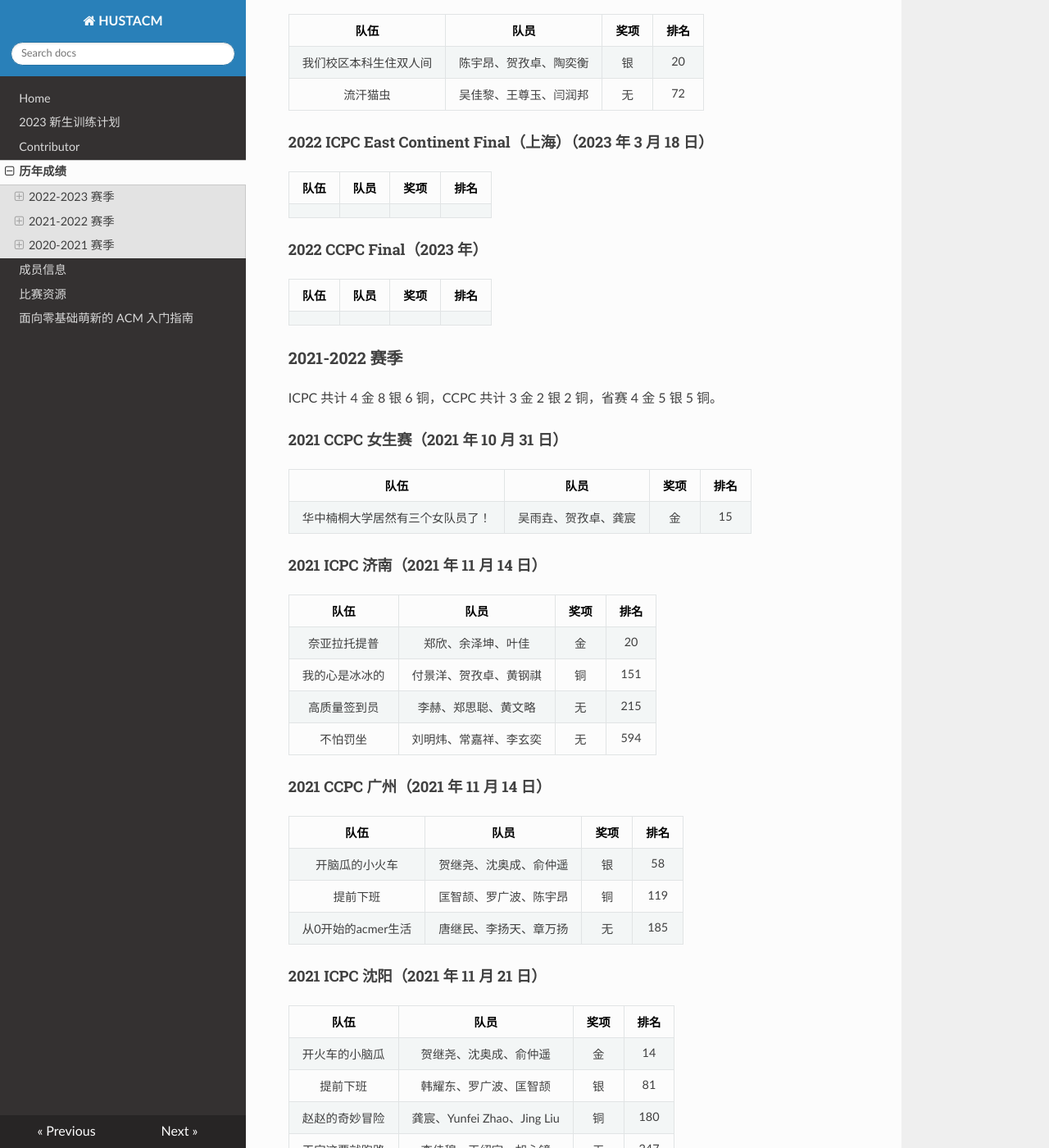
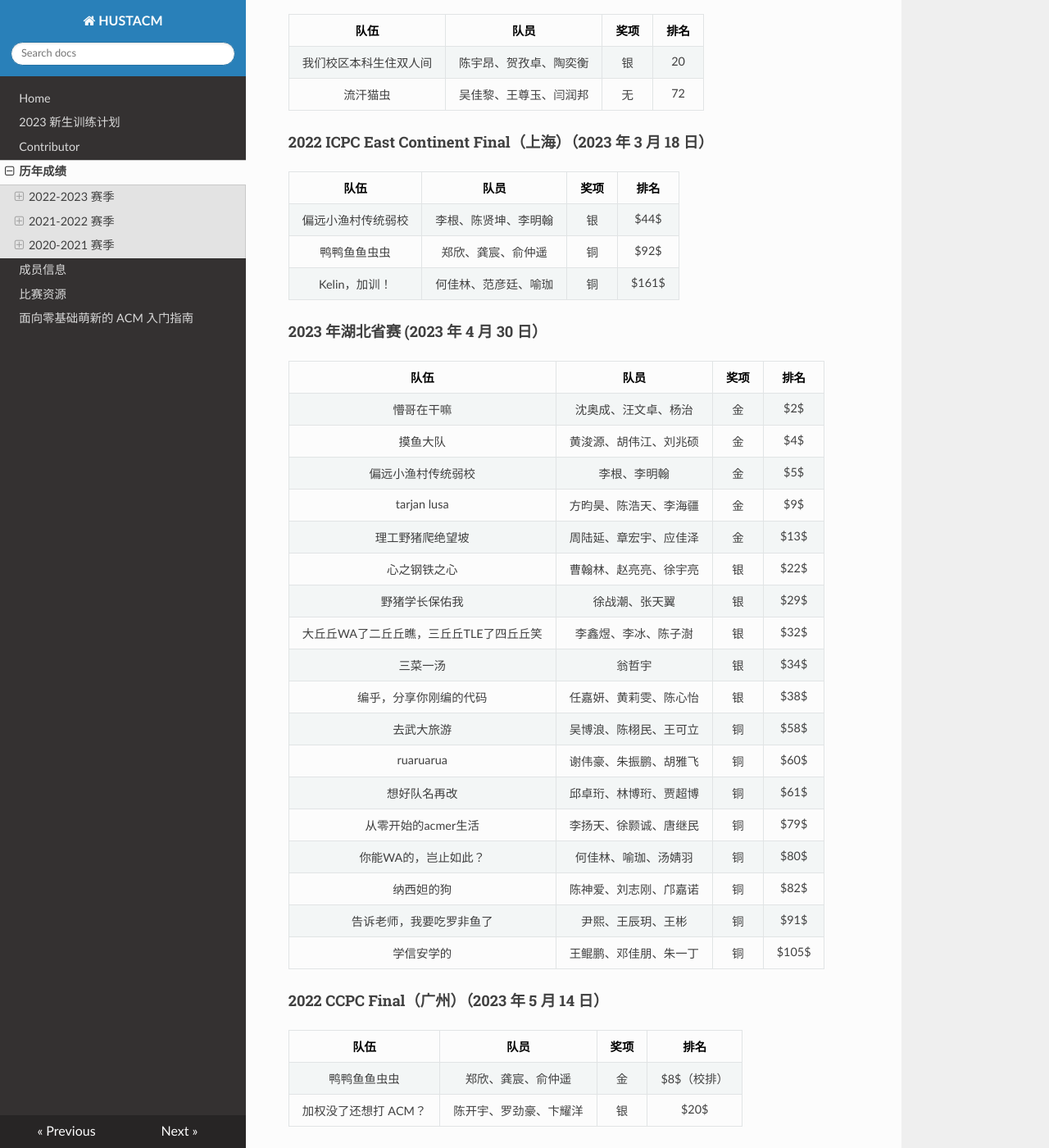
Before and after one commit to HUSTACM/hustacm.com, an MkDocs documentation site: the page built from docs/历年成绩.md, in a window 1280 px wide and 1400 px high, scrolled down 2934 px. Shown: the whole window at 82% size. Built offline with MkDocs 1.6.1, drawn with Linux system fonts in a browser that asks for light colours; nearby versions of some CDN libraries; some of the changed text lies outside the part shown.

Commit message:
2023 ECF CCPCF 以及同期比赛更新.md

```diff
--- a/docs/历年成绩.md
+++ b/docs/历年成绩.md
@@ -106,13 +106,57 @@ ICPC 共计 3 金 8 银 8 铜，CCPC 共计 3 金 5 银 1 铜。
 
 #### 2022 ICPC East Continent Final（上海）（2023 年 3 月 18 日）
 
-|   队伍   |   队员   |   奖项   |  排名 |
-| :----: | :----: | :----: |:----:|
+| 队伍 | 队员 | 奖项 | 排名 |
+| :--: | :--: | :--: | :--: |
+|偏远小渔村传统弱校|李根、陈贤坤、李明翰|银|$44$|
+|鸭鸭鱼鱼虫虫|郑欣、龚宸、俞仲遥|铜|$92$|
+|Kelin，加训！|何佳林、范彦廷、喻珈|铜|$161$|
 
-#### 2022 CCPC Final（2023 年）
+#### 2023 年湖北省赛 (2023 年 4 月 30 日）
 
-|   队伍   |   队员   |   奖项   |  排名 |
-| :----: | :----: | :----: |:----:|
+| 队伍 | 队员 | 奖项 | 排名 |
+| :--: | :--: | :--: | :--: |
+|     懵哥在干嘛     |  沈奥成、汪文卓、杨治  |  金  |$2$|
+|      摸鱼大队      | 黄浚源、胡伟江、刘兆硕 |  金  |$4$|
+| 偏远小渔村传统弱校 |      李根、李明翰      |  金  |$5$|
+|tarjan lusa|方昀昊、陈浩天、李海疆|金|$9$|
+|理工野猪爬绝望坡|周陆延、章宏宇、应佳泽|金|$13$|
+|心之钢铁之心|曹翰林、赵亮亮、徐宇亮|银|$22$|
+|野猪学长保佑我|徐战潮、张天翼|银|$29$|
+|大丘丘WA了二丘丘瞧，三丘丘TLE了四丘丘笑|李鑫煜、李冰、陈子澍|银|$32$|
+|三菜一汤|翁哲宇|银|$34$|
+|编乎，分享你刚编的代码|任嘉妍、黄莉雯、陈心怡|银|$38$|
+|去武大旅游|吴博浪、陈栩民、王可立|铜|$58$|
+|ruaruarua|谢伟豪、朱振鹏、胡雅飞|铜|$60$|
+|想好队名再改|邱卓珩、林博珩、贾超博|铜|$61$|
+|从零开始的acmer生活|李扬天、徐颢诚、唐继民|铜|$79$|
+|你能WA的，岂止如此？|何佳林、喻珈、汤婧羽|铜|$80$|
+|纳西妲的狗|陈神爱、刘志刚、邝嘉诺|铜|$82$|
+|告诉老师，我要吃罗非鱼了|尹熙、王辰玥、王彬|铜|$91$|
+|学信安学的|王鲲鹏、邓佳朋、朱一丁|铜|$105$|
+
+#### 2022 CCPC Final（广州）（2023 年 5 月 14 日）
+
+| 队伍 | 队员 | 奖项 | 排名 |
+| :--: | :--: | :--: | :--: |
+|鸭鸭鱼鱼虫虫|郑欣、龚宸、俞仲遥|金|$8$（校排）|
+|加权没了还想打 ACM？|陈开宇、罗劲豪、卞耀洋|银|$20$|
+
+#### 2022 ICPC 邀请赛（西安）（2023 年 5 月 14 日）
+
+| 队伍名             | 队员                   | 奖项 | 排名 |
+| ------------------ | ---------------------- | ---- | ---- |
+| 偏远小渔村传统弱校 | 李根、李明翰、陈贤坤   | 金   | $23$ |
+| 不会吧这都能过？   | 汪文卓、金城根、杨治   | 银   | $39$ |
+| 流泪猫猫虫         | 赵亮亮、曹翰林、徐宇亮 | 银   | $45$ |
+
+#### 2023 CCPC 广东省赛（深圳）（2023 年 5 月 14 日）
+
+| 队伍名                     | 队员                   | 奖项 | 排名 |
+| -------------------------- | ---------------------- | ---- | ---- |
+| tarjan lusa                | 方昀昊、陈浩天、李海疆 | 金   | $6$  |
+| 没有网络安全就没有国家安全 | 陈宇昂、匡智颉、陶奕衡 | 金   | $16$ |
+| 呵呵哒                     | 郭瑚瑞、陈诺、黄子益   | 铜   | $98$ |
 
 ### 2021-2022 赛季
 
```
